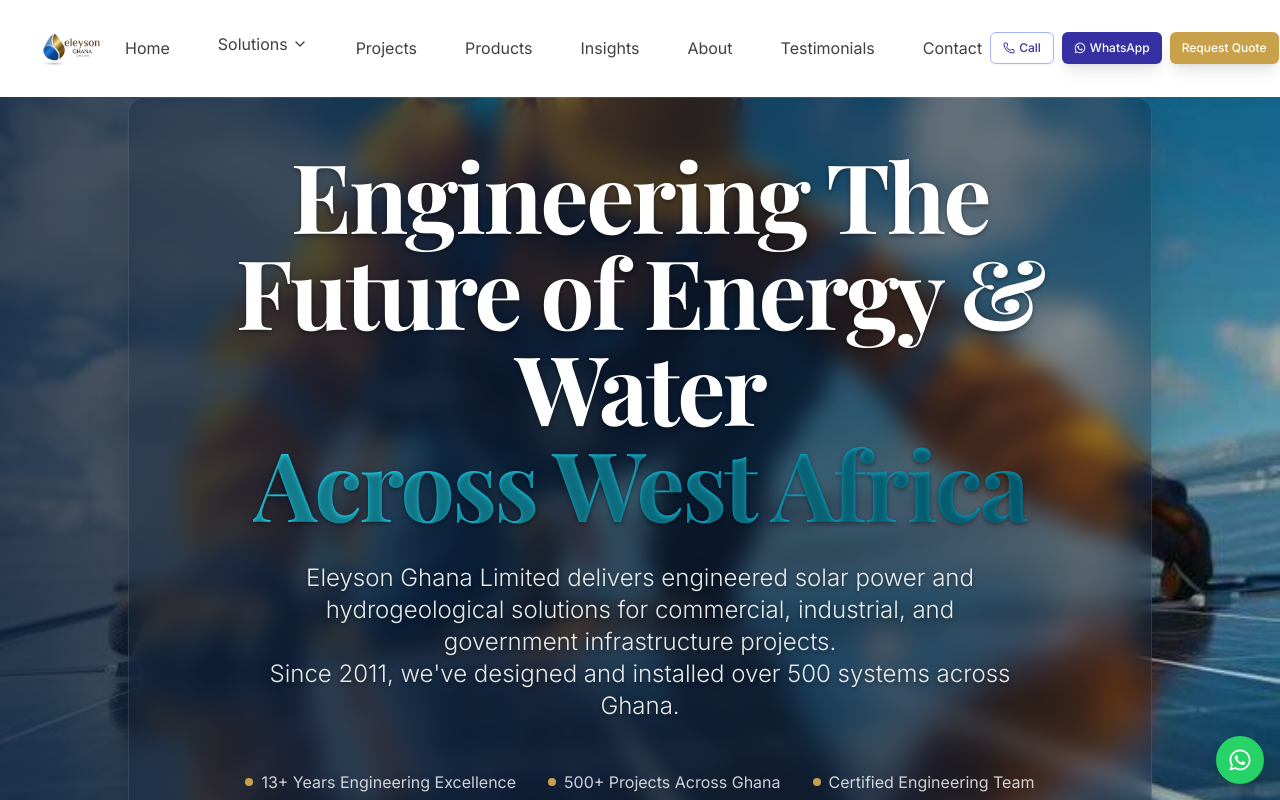
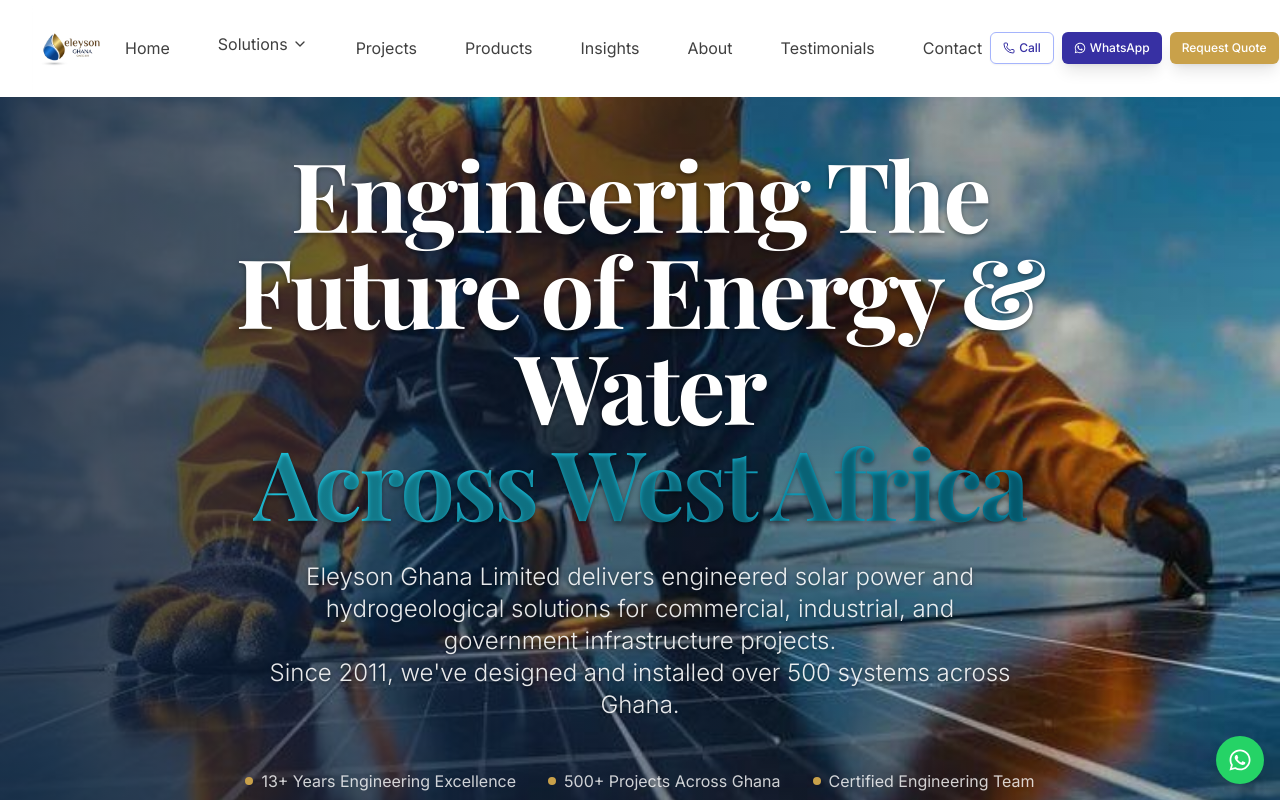
Before and after one commit to dromorongit/EleysonGh, a Next.js app: page / in a window 1280 px wide. Shown: the top 800 px of the page. Built offline with nearby package versions, Linux system fonts and the light colour scheme.

Commit message:
New commits

```diff
--- a/src/app/page.tsx
+++ b/src/app/page.tsx
@@ -46,7 +46,7 @@
 
         <Container className="relative z-10">
           <motion.div
-            className="max-w-5xl mx-auto text-center bg-navy/30 backdrop-blur-md border border-white/10 rounded-2xl p-8 md:p-12 shadow-2xl"
+            className="max-w-5xl mx-auto text-center p-8 md:p-12"
             initial="initial"
             animate="animate"
             variants={stagger}
--- a/src/app/projects/[slug]/page.tsx
+++ b/src/app/projects/[slug]/page.tsx
@@ -38,7 +38,7 @@
           />
           <div className="absolute inset-0 bg-gradient-to-r from-navy/80 via-navy/40 to-transparent" />
           <Container className="relative h-full flex items-end pb-12">
-            <div className="max-w-4xl bg-navy/30 backdrop-blur-md border border-white/10 rounded-2xl p-8 md:p-10 shadow-2xl">
+            <div className="max-w-4xl p-8 md:p-10">
               <Link
                 href="/projects"
                 className="inline-flex items-center text-white/80 hover:text-white mb-4 transition-colors"
```
Also changed, not shown: 1 other file (tests, documents, lock files or other folders).
